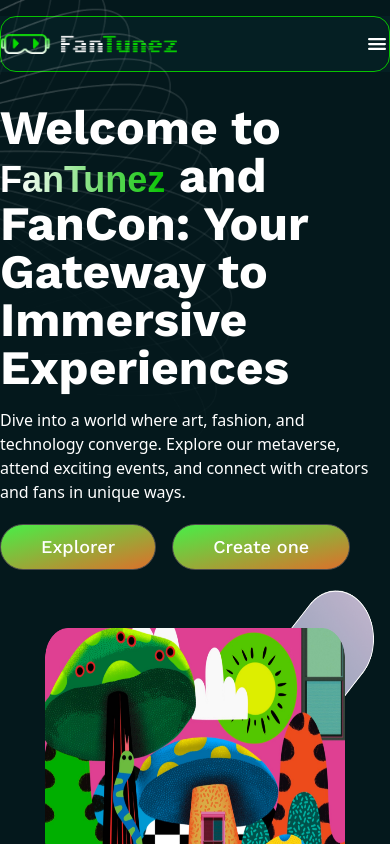
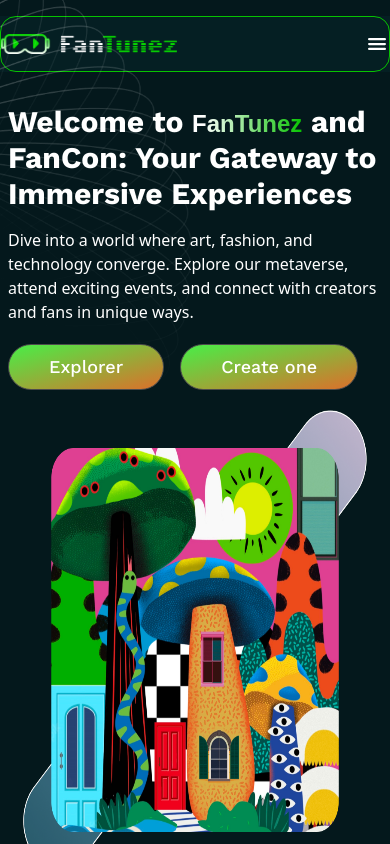
Before and after one commit to noorshanu/Funtunez, a React (Vite) app: page / in a window 390 px wide. Shown: the top 844 px of the page. Built offline with nearby package versions, Linux system fonts and the light colour scheme; a web font is replaced by a local one.

Commit message:
Update Hero.jsx

```diff
--- a/src/sections/Hero.jsx
+++ b/src/sections/Hero.jsx
@@ -6,11 +6,11 @@
   return (
     <section className=" mt-8 relative ">
       <img src="images/ring.png" alt=""  className=" h-full sm:h-[800px] absolute left-0 -top-[35%]"/>
-      <div className=" max-w-[1250px] mx-auto relative z-20">
+      <div className=" max-w-[1250px] mx-auto relative z-20 px-2">
         <div className=" flex justify-between flex-col sm:flex-row items-center">
           <div className=" text-white">
-            <h1 className=" font-work font-bold text-5xl max-w-2xl ">
-            Welcome to  <span className="text-grad font-64 text-4xl ">   FanTunez</span>   and FanCon: Your Gateway to Immersive
+            <h1 className=" font-work font-bold text-3xl sm:text-5xl max-w-2xl ">
+            Welcome to  <span className="text-grad font-64 text-2xl sm:text-4xl ">   FanTunez</span>   and FanCon: Your Gateway to Immersive
               Experiences
             </h1>
 
```
